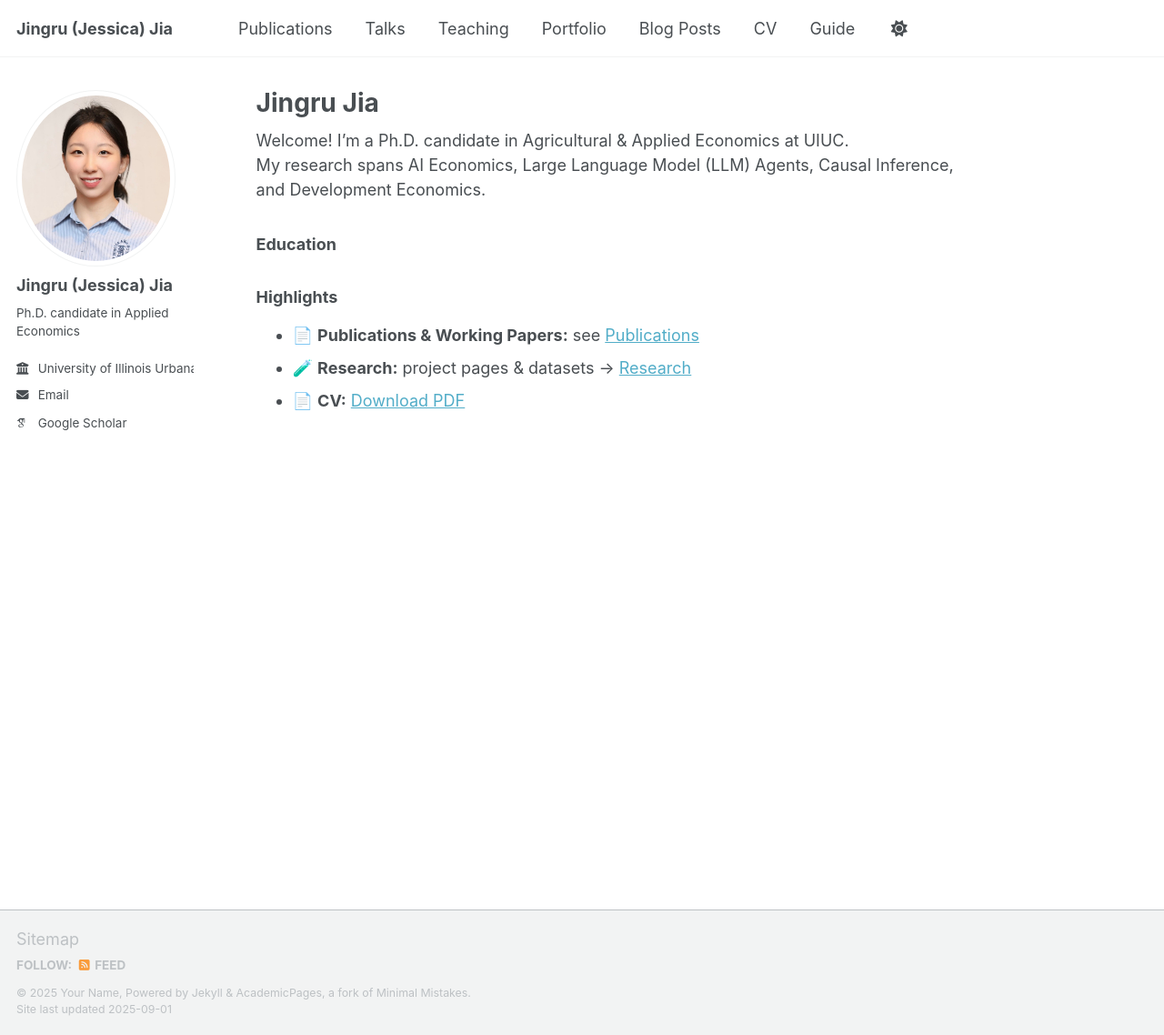
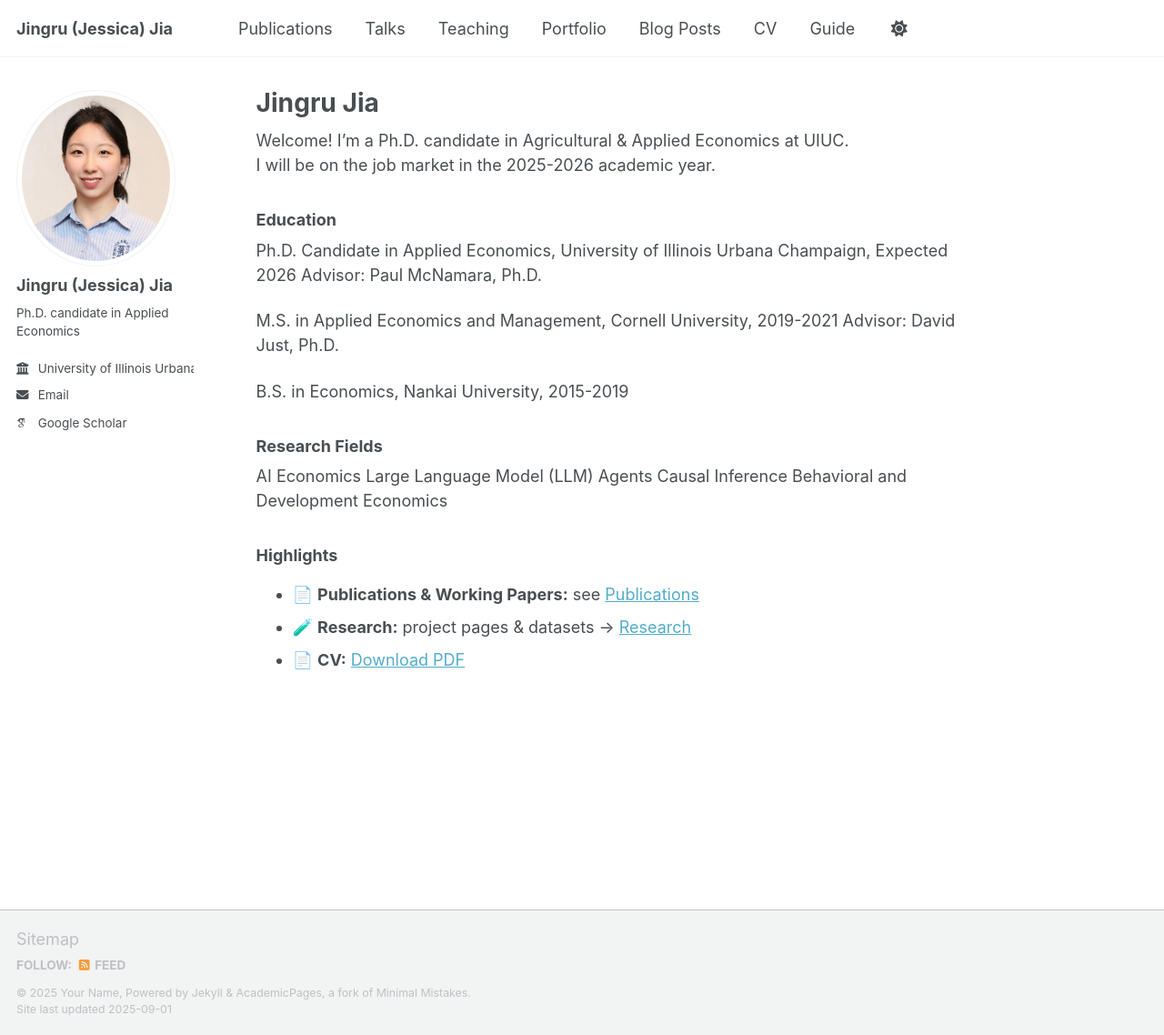
Before and after one commit to jingru688/jingru688.github.io, a Jekyll site: the page built from index.md, in a window 1280 px wide and 1138 px high. Shown: the whole window at 91% size. Built offline with Jekyll 4.4.1, drawn with Linux system fonts in a browser that asks for light colours; some web fonts are replaced; a script that is not in the unit is left out.

Commit message:
Update index.md

```diff
--- a/index.md
+++ b/index.md
@@ -11,11 +11,22 @@ classes: wide            # optional: makes content a bit wider
 ---
 
 Welcome! I’m a Ph.D. candidate in Agricultural & Applied Economics at UIUC.
-My research spans AI Economics, Large Language Model (LLM) Agents, Causal Inference, and Development Economics.
+I will be on the job market in the 2025-2026 academic year.
 
 ### Education
+Ph.D. Candidate in Applied Economics, University of Illinois Urbana Champaign, Expected 2026
+Advisor: Paul McNamara, Ph.D.
 
+M.S. in Applied Economics and Management, Cornell University, 2019-2021
+Advisor: David Just, Ph.D.
 
+B.S. in Economics, Nankai University, 2015-2019
+
+### Research Fields
+AI Economics
+Large Language Model (LLM) Agents
+Causal Inference
+Behavioral and Development Economics
 
 ### Highlights
 - 📄 **Publications & Working Papers:** see [Publications](/publications/)
```
